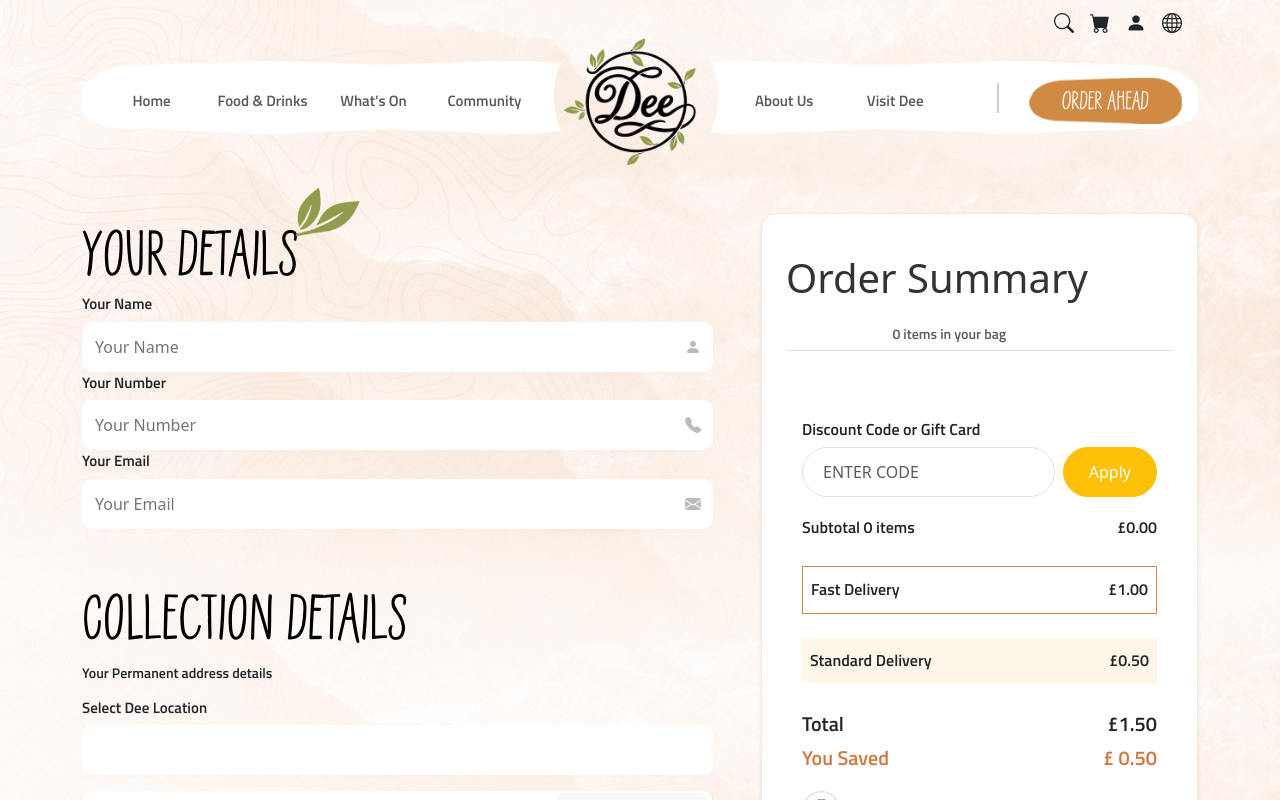
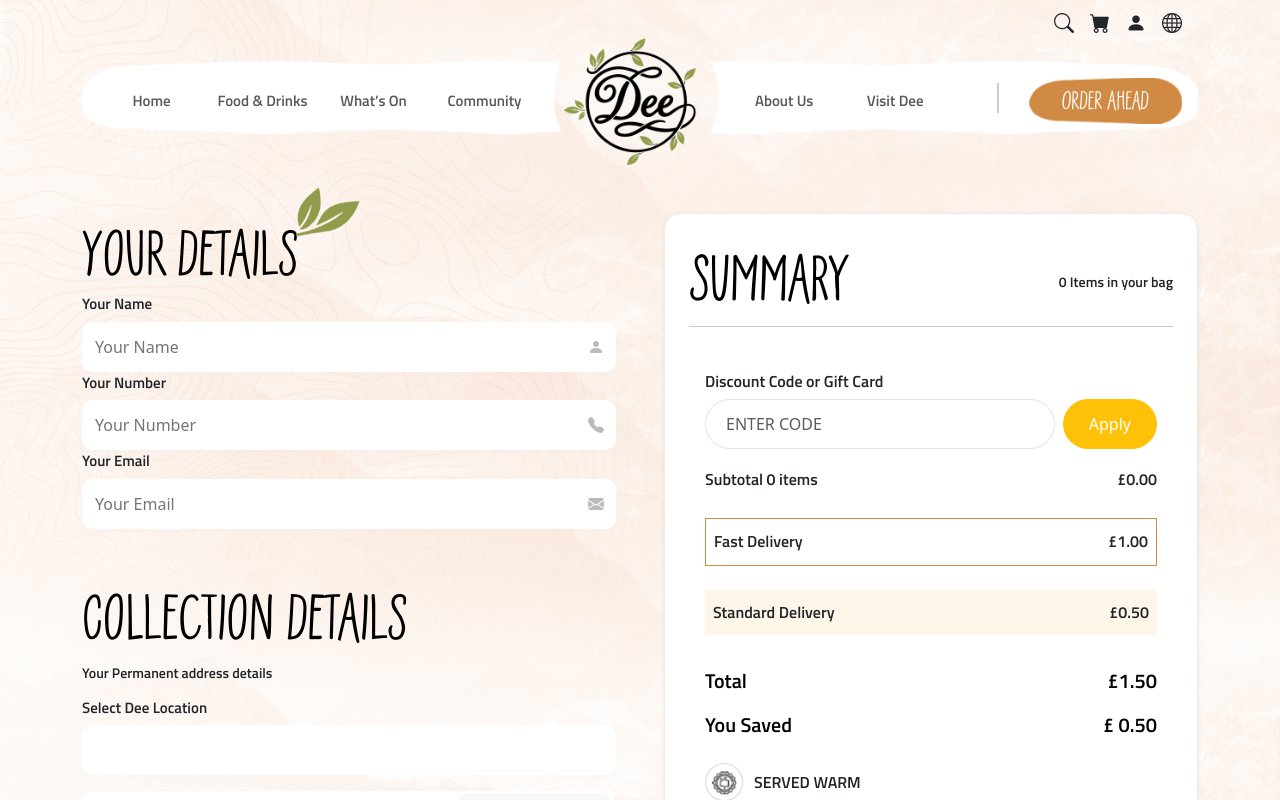
Before and after one commit to hamza-ali313/Coffee-App-Vue.js, a Vue app: page /checkout in a window 1280 px wide. Shown: the top 800 px of the page. Built offline with nearby package versions, Linux system fonts and the light colour scheme.

Commit message:
local changes

```diff
--- a/src/assets/scss/main.scss
+++ b/src/assets/scss/main.scss
@@ -1210,7 +1210,10 @@ label {
     box-shadow: rgb(213 213 213 / 4%) 0px 3px 5px;
     outline: none;
   }
-
+  input:focus,
+  select:focus {
+    box-shadow:none !important;
+  }
   textarea {
     padding: 12px;
     resize: none;
@@ -1798,9 +1801,6 @@ label {
     margin: 0 auto;
   }
 
-  .orderahead_pg .sec_heading {
-    padding: 30px 0 0px 0 !important;
-  }
 
   .orderahead_pg .sec_heading::before {
     top: 0 !important;
--- a/src/components/layouts/cart/CartSummary.vue
+++ b/src/components/layouts/cart/CartSummary.vue
@@ -52,7 +52,7 @@
     <!-- Checkout Button (Only in Drawer) -->
     <div v-if="isCartDrawer" class="mt-4">
       <button class="o_btn menu-btn w-100" @click="proceedToCheckout">
-        <span style="font-size: 2.5rem">CHECKOUT</span>
+        <span style="font-size: 46px">Proceed to Checkout</span>
       </button>
     </div>
   </div>
@@ -103,11 +103,11 @@ const proceedToCheckout = () => {
     margin: 0 10px 0 0px;
   }
   .text-theme-orange {
-    color: #d17842;
+    color: $theme_o;
   }
 
   .bg-orange-light {
-    border: 1px solid #d08a44;
+    border: 1px solid $theme_o;
   }
 
   .bg-orange-lighter {
@@ -131,13 +131,14 @@ const proceedToCheckout = () => {
 
   h5 {
     font-family: $titillium-semibold;
-    margin: 5px 0;
+    margin: 10px 0;
+    color: #000;
   }
 
   .o_btn.menu-btn {
     background-image: url("@/assets/images/greenGbtn.png");
     background-repeat: no-repeat;
-    background-size: 100% 100%;
+    background-size: 70% 90%;
     padding: 21px 52px;
     border: none;
     background-color: transparent;
--- a/src/components/layouts/checkout/CheckoutLayout.vue
+++ b/src/components/layouts/checkout/CheckoutLayout.vue
@@ -2,34 +2,42 @@
   <div class="container checkout py-5">
     <div class="row g-5">
       <!-- Left Info Panel -->
-            <div class="col-lg-7">
+      <div class="col-lg-6 col-md-6 col-sm-6">
         <div class="info-section">
           <UserDetails class="mb-4" />
           <CollectionDetails class="mb-4" />
           <PaymentDetails />
+          <div class="mt-4">
+            <button class="o_btn menu-btn w-100" @click="placeOrder">
+              <span style="font-size: 2.5rem">PLACE ORDER</span>
+            </button>
+          </div>
         </div>
       </div>
 
       <!-- Right Summary Panel (Cart Summary) -->
-            <div class="col-lg-5">
+      <div class="col-lg-6 col-md-6 col-sm-6">
         <div class="summary-section shadow-sm bg-white p-4 rounded-4">
-                    <div class="sec_heading mb-4 border-bottom pb-2">
-                        <h2 class="fs-1">Order Summary</h2>
-                        <p class="small text-muted">{{ cart.items.length }} items in your bag</p>
+          <div class="sec_heading d-flex align-items-center justify-content-between">
+            <h2>Summary</h2>
+            <p style="width: unset; margin: unset">
+              {{ cart.items.length }} Items in your bag
+            </p>
           </div>
-
-                    <div class="items-list mb-4 overflow-auto" style="max-height: 400px; overflow-x: hidden;">
-                        <CartItem v-for="(item, i) in cart.items" :key="item.key" :item="item" :index="i" />
+          <div
+            class="items-list mb-4 overflow-auto"
+            style="max-height: 400px; overflow-x: hidden"
+          >
+            <CartItem
+              v-for="(item, i) in cart.items"
+              :key="item.key"
+              :item="item"
+              :index="i"
+            />
           </div>
 
           <!-- CartSummary without checkout button (isCartDrawer is false by default) -->
           <CartSummary :subtotal="cart.subtotal" />
-
-                    <div class="mt-4">
-                      <button class="o_btn menu-btn w-100" @click="placeOrder">
-                        <span style="font-size:2.5rem;">PLACE ORDER</span>
-                      </button>
-                    </div>
         </div>
       </div>
     </div>
@@ -37,19 +45,19 @@
 </template>
 
 <script setup>
-import PaymentDetails from './PaymentDetails.vue'
-import CollectionDetails from './CollectionDetails.vue'
-import UserDetails from './UserDetails.vue'
-import CartSummary from '../cart/CartSummary.vue'
-import CartItem from '../cart/CartItem.vue'
-import { useCartStore } from "@/store/cart"
+import PaymentDetails from "./PaymentDetails.vue";
+import CollectionDetails from "./CollectionDetails.vue";
+import UserDetails from "./UserDetails.vue";
+import CartSummary from "../cart/CartSummary.vue";
+import CartItem from "../cart/CartItem.vue";
+import { useCartStore } from "@/store/cart";
 
-const cart = useCartStore()
+const cart = useCartStore();
 
 const placeOrder = () => {
-    alert("Order placed successfully! Thank you for your purchase.")
+  alert("Order placed successfully! Thank you for your purchase.");
   // You can add more complex logic here (API calls, etc.)
-}
+};
 </script>
 
 <style lang="scss" scoped>
@@ -70,16 +78,11 @@ const placeOrder = () => {
     border-radius: 20px;
     padding: 30px;
     box-shadow: 0 10px 30px rgba(0, 0, 0, 0.03);
+  }
 
   .sec_heading {
-            h2 {
-                font-family: inherit;
-                font-size: 2.5rem;
-                color: #333;
+    border-bottom: 1px solid #ccc;
   }
-        }
-    }
-
   .items-list {
     &::-webkit-scrollbar {
       width: 6px;
--- a/src/components/layouts/contactpage/ContactHead.vue
+++ b/src/components/layouts/contactpage/ContactHead.vue
@@ -1,20 +1,17 @@
 <template>
   <div class="faq-section position-relative">
     <div class="container">
-            <img :src="rightleaf" class=" abs_leaf leaf-1" />
+      <!-- <img :src="rightleaf" class=" abs_leaf leaf-1" />
             <img :src="leftleaf" class=" abs_leaf leaf-2" />
             <img :src="rightleaf" class=" abs_leaf leaf-3" />
-            <img :src="pairaft" class=" abs_leaf leaf-4" />
+            <img :src="pairaft" class=" abs_leaf leaf-4" /> -->
 
       <div class="filtersec sec_heading text-center py-4 px-3">
-                <h2 class="position-relative d-inline">
-                    GET IN TOUCH
-                </h2>
-                <h3>
-                    We love to hear from you
-                </h3>
-                <p style="padding:unset" class="text-center mt-4">
-                    Whether you have a question about our menu, an event, or just want to share your thoughts, we’re here to help.
+        <h2 class="position-relative d-inline">GET IN TOUCH</h2>
+        <h3>We love to hear from you</h3>
+        <p style="padding: unset" class="text-center mt-4">
+          Whether you have a question about our menu, an event, or just want to share your
+          thoughts, we’re here to help.
         </p>
       </div>
     </div>
```
Also changed, not shown: src/assets/images/cartinputbg.png (added). Lines whose indentation alone changed are shown as unchanged.
